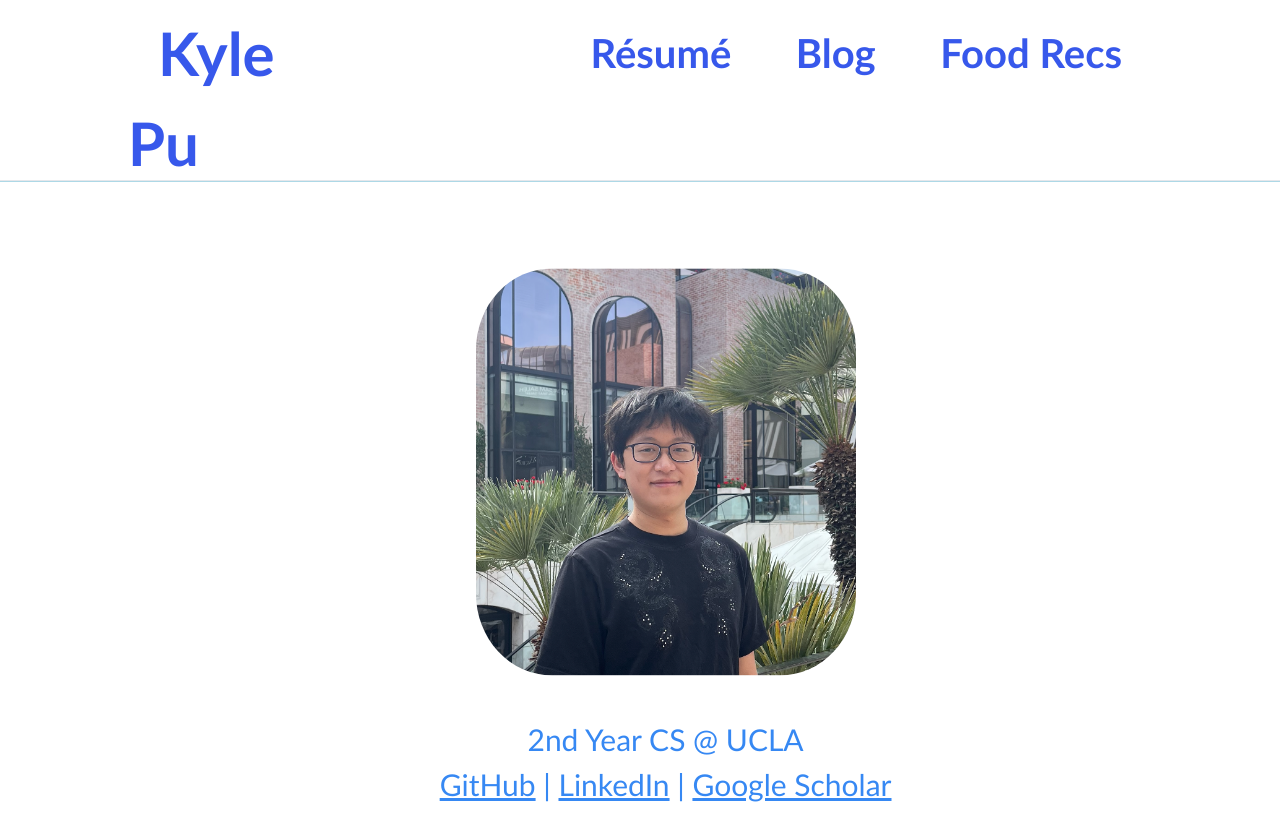
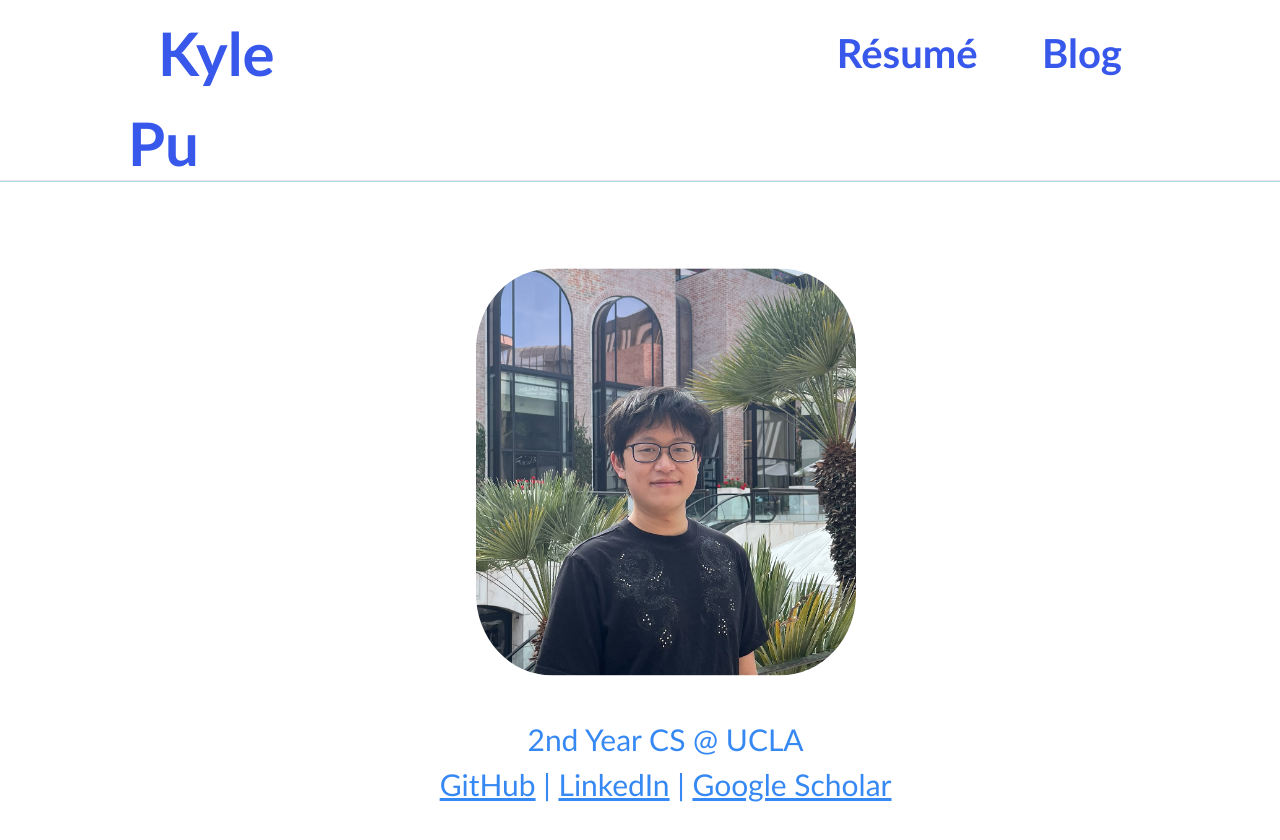
Before and after one commit to Kyle-Pu/Kyle-Pu.github.io, a React (Create React App) app: page / in a window 1280 px wide. Shown: the top 840 px of the page. Built offline with nearby package versions, Linux system fonts and the light colour scheme.

Commit message:
Delete food page.
Don't feel like I have enough content to warrant an entirely separate page. Putting posts under the blog with a #Food tag feels more appropriate.

```diff
--- a/src/App.js
+++ b/src/App.js
@@ -2,7 +2,6 @@ import React from 'react'
 import HomePage from "./components/HomePage/HomePage"
 import Resume from "./components/Resume/Resume"
 import Blog from "./components/Blog/Blog"
-import Food from "./components/Food/Food"
 import "./App.css"
 
 import {
@@ -23,8 +22,6 @@ function App() {
             <Link to="/Resume" className="NavButton">Résumé</Link>
             {" "}
             <Link to="/Blog" className="NavButton">Blog</Link>
-            {" "}
-            <Link to="/Food" className="NavButton">Food Recs</Link>
           </div>
 
           <div className="Logo">
@@ -39,7 +36,6 @@ function App() {
           <Route path="/Home" element={<HomePage />} />
           <Route path="Resume" element={<Resume />} />
           <Route path="Blog" element={<Blog />} />
-          <Route path="Food" element={<Food />} />
         </Routes>
       </BrowserRouter>
     </div>
--- a/src/components/Food/Food.js
+++ /dev/null
@@ -1,12 +0,0 @@
-import React from 'react'
-import "./Food.css"
-
-function Food() {
-    return (
-        <div className="Container">
-            <p>Near UCLA: Nothern Cafe, Mr. Noodle</p>
-        </div>
-    );
-}
-
-export default Food;
```
Also changed, not shown: src/components/Food/Food.css (deleted).
